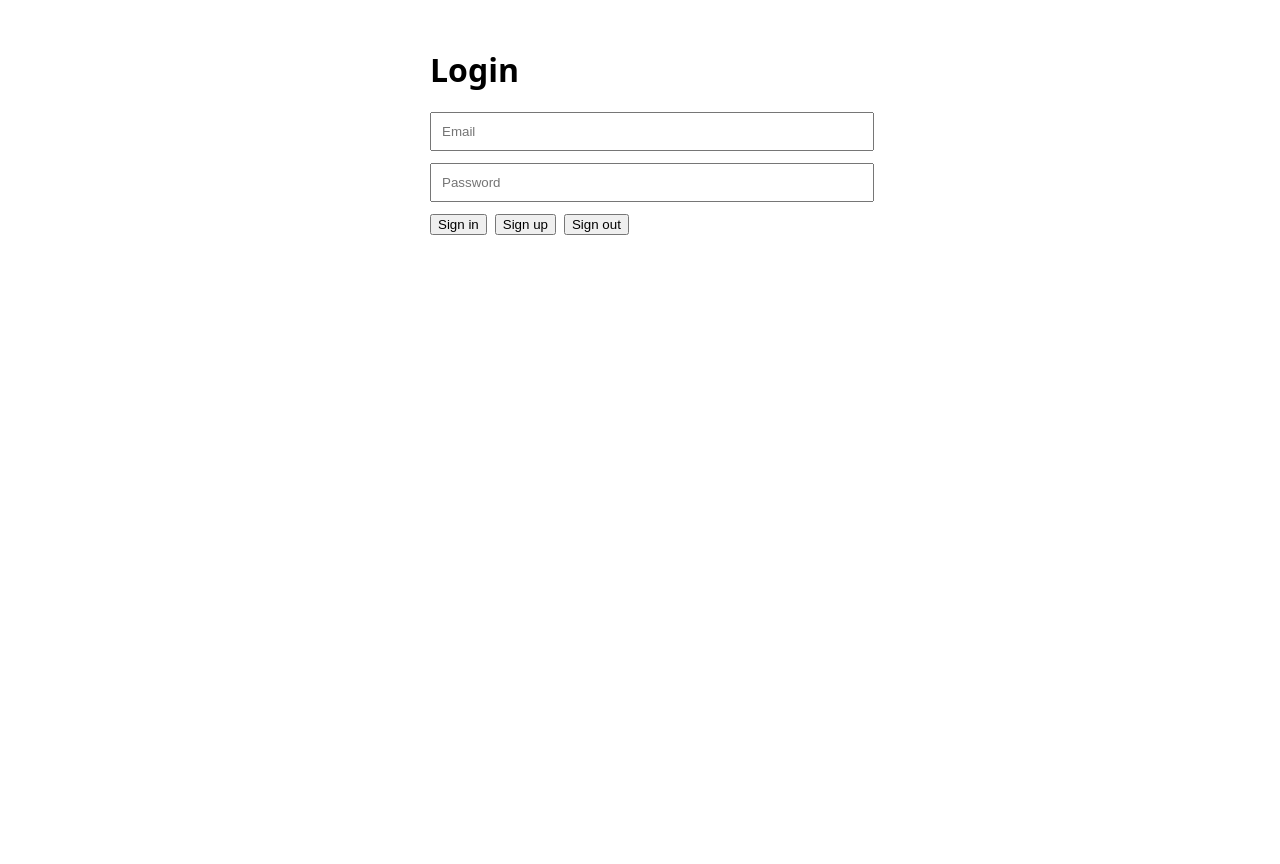
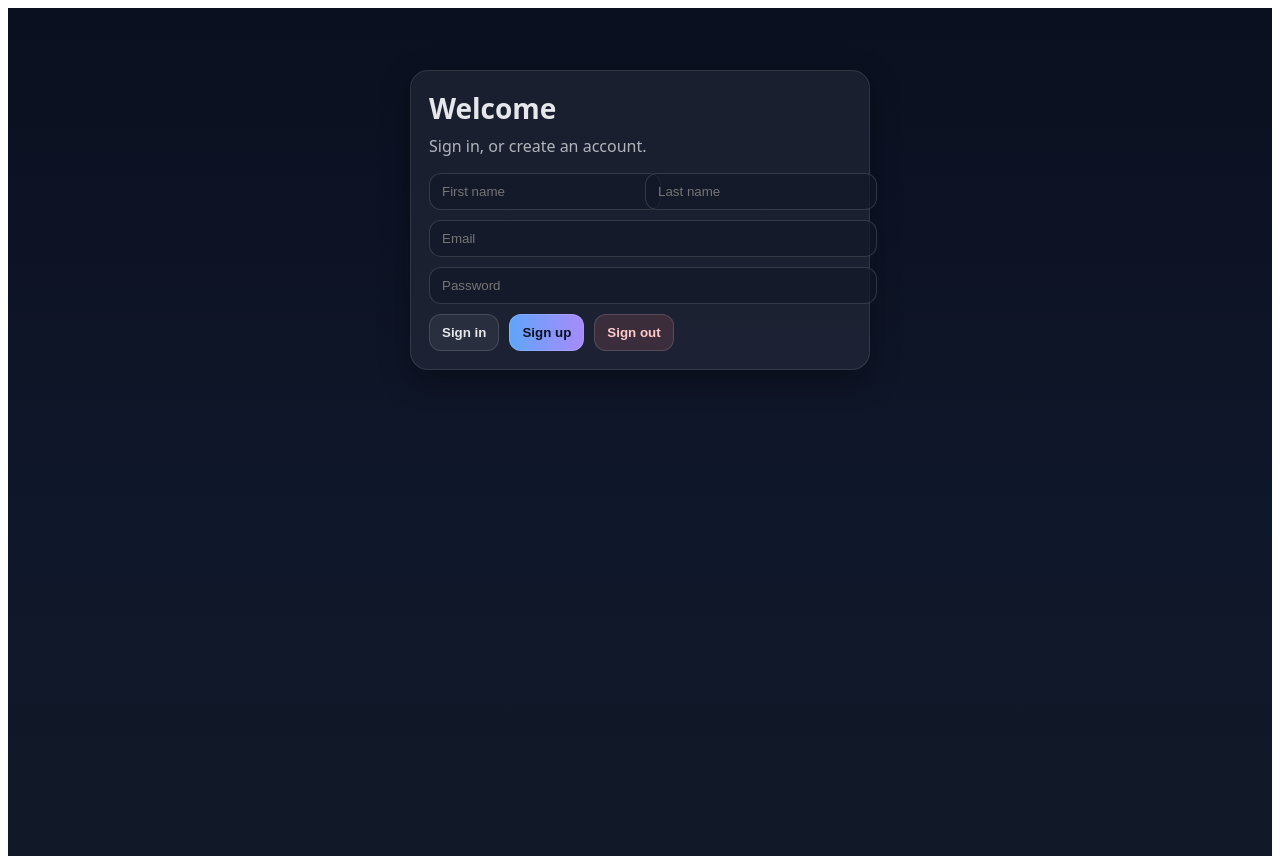
Before and after one commit to fspiranec/webapp, a Next.js app: page /login in a window 1280 px wide. Before the commit the page ends 800 px from the top, so only its background shows below. Built offline with nearby package versions, Linux system fonts and the light colour scheme.

Commit message:
Update page.tsx

```diff
--- a/app/login/page.tsx
+++ b/app/login/page.tsx
@@ -4,23 +4,23 @@ import { useState } from "react";
 import { getSupabaseBrowserClient } from "@/lib/supabase";
 
 export default function LoginPage() {
+  const [firstName, setFirstName] = useState("");
+  const [lastName, setLastName] = useState("");
   const [email, setEmail] = useState("");
   const [password, setPassword] = useState("");
   const [status, setStatus] = useState("");
 
-  async function ensureProfile() {
+  async function upsertProfile(fullName?: string) {
     const supabase = getSupabaseBrowserClient();
     if (!supabase) return;
 
-    const { data, error } = await supabase.auth.getUser();
-    const user = data.user;
+    const { data: sess } = await supabase.auth.getSession();
+    const user = sess.session?.user;
+    if (!user) return;
 
-    if (error || !user) return;
-
-    // create if missing
     await supabase.from("profiles").upsert({
       id: user.id,
-      full_name: null,
+      full_name: fullName ?? null,
       avatar_url: null,
     });
   }
@@ -29,6 +29,13 @@ export default function LoginPage() {
     setStatus("Signing up...");
     const supabase = getSupabaseBrowserClient();
     if (!supabase) return;
+
+    const fn = firstName.trim();
+    const ln = lastName.trim();
+    if (!fn || !ln) {
+      setStatus("❌ Please enter first and last name");
+      return;
+    }
 
     const { data, error } = await supabase.auth.signUp({
       email,
@@ -40,15 +47,15 @@ export default function LoginPage() {
       return;
     }
 
-    // If email confirmation is OFF, user is already logged in here
+    // If email confirmation is OFF -> immediate session exists
     if (data.session) {
-      await ensureProfile();
+      await upsertProfile(`${fn} ${ln}`);
       window.location.href = "/events";
       return;
     }
 
-    // If email confirmation is ON, you must confirm email first
-    setStatus("✅ Signed up! Check your email to confirm, then sign in.");
+    // If confirmation ON, user must confirm then sign in
+    setStatus("✅ Signed up! Confirm email, then sign in.");
   }
 
   async function signIn() {
@@ -56,17 +63,14 @@ export default function LoginPage() {
     const supabase = getSupabaseBrowserClient();
     if (!supabase) return;
 
-    const { error } = await supabase.auth.signInWithPassword({
-      email,
-      password,
-    });
-
+    const { error } = await supabase.auth.signInWithPassword({ email, password });
     if (error) {
       setStatus(`❌ ${error.message}`);
       return;
     }
 
-    await ensureProfile();
+    // If profile exists, keep it. If missing, create empty.
+    await upsertProfile();
     window.location.href = "/events";
   }
 
@@ -80,14 +84,49 @@ export default function LoginPage() {
   }
 
   return (
-    <div style={{ maxWidth: 420, margin: "48px auto", fontFamily: "system-ui" }}>
-      <h1>Login</h1>
+    <div
+      style={{
+        minHeight: "100vh",
+        background: "linear-gradient(180deg, #0b1020 0%, #0f172a 60%, #111827 100%)",
+        padding: 24,
+      }}
+    >
+      <div style={{ maxWidth: 460, margin: "38px auto", fontFamily: "system-ui", color: "#e5e7eb" }}>
+        <div
+          style={{
+            borderRadius: 18,
+            padding: 18,
+            background: "rgba(255,255,255,0.06)",
+            border: "1px solid rgba(255,255,255,0.10)",
+            boxShadow: "0 10px 30px rgba(0,0,0,0.35)",
+          }}
+        >
+          <h1 style={{ margin: 0, fontSize: 28 }}>Welcome</h1>
+          <p style={{ marginTop: 8, color: "rgba(229,231,235,0.75)" }}>
+            Sign in, or create an account.
+          </p>
+
+          <div style={{ display: "grid", gap: 10, marginTop: 14 }}>
+            <div style={{ display: "grid", gridTemplateColumns: "1fr 1fr", gap: 10 }}>
+              <input
+                placeholder="First name"
+                value={firstName}
+                onChange={(e) => setFirstName(e.target.value)}
+                style={inputStyle}
+              />
+              <input
+                placeholder="Last name"
+                value={lastName}
+                onChange={(e) => setLastName(e.target.value)}
+                style={inputStyle}
+              />
+            </div>
 
             <input
               placeholder="Email"
               value={email}
               onChange={(e) => setEmail(e.target.value)}
-        style={{ width: "100%", padding: 10, marginBottom: 12 }}
+              style={inputStyle}
             />
 
             <input
@@ -95,16 +134,69 @@ export default function LoginPage() {
               type="password"
               value={password}
               onChange={(e) => setPassword(e.target.value)}
-        style={{ width: "100%", padding: 10, marginBottom: 12 }}
+              style={inputStyle}
             />
 
-      <div style={{ display: "flex", gap: 8 }}>
-        <button onClick={signIn}>Sign in</button>
-        <button onClick={signUp}>Sign up</button>
-        <button onClick={signOut}>Sign out</button>
+            <div style={{ display: "flex", gap: 10, flexWrap: "wrap" }}>
+              <button onClick={signIn} style={btnGhost}>Sign in</button>
+              <button onClick={signUp} style={btnPrimary}>Sign up</button>
+              <button onClick={signOut} style={btnDanger}>Sign out</button>
             </div>
 
-      <p style={{ marginTop: 16 }}>{status}</p>
+            {status && (
+              <div style={{
+                padding: 12,
+                borderRadius: 12,
+                background: "rgba(255,255,255,0.06)",
+                border: "1px solid rgba(255,255,255,0.12)",
+                color: status.startsWith("✅") ? "#86efac" : "#fca5a5",
+              }}>
+                {status}
+              </div>
+            )}
+          </div>
+        </div>
+      </div>
     </div>
   );
 }
+
+const inputStyle: React.CSSProperties = {
+  width: "100%",
+  padding: "10px 12px",
+  borderRadius: 12,
+  border: "1px solid rgba(255,255,255,0.14)",
+  background: "rgba(17,24,39,0.65)",
+  color: "#e5e7eb",
+  outline: "none",
+};
+
+const btnPrimary: React.CSSProperties = {
+  padding: "10px 12px",
+  borderRadius: 12,
+  border: "1px solid rgba(255,255,255,0.14)",
+  background: "linear-gradient(90deg,#60a5fa,#a78bfa)",
+  color: "#0b1020",
+  fontWeight: 900,
+  cursor: "pointer",
+};
+
+const btnGhost: React.CSSProperties = {
+  padding: "10px 12px",
+  borderRadius: 12,
+  border: "1px solid rgba(255,255,255,0.14)",
+  background: "rgba(255,255,255,0.06)",
+  color: "#e5e7eb",
+  fontWeight: 900,
+  cursor: "pointer",
+};
+
+const btnDanger: React.CSSProperties = {
+  padding: "10px 12px",
+  borderRadius: 12,
+  border: "1px solid rgba(255,255,255,0.14)",
+  background: "rgba(248,113,113,0.15)",
+  color: "#fecaca",
+  fontWeight: 900,
+  cursor: "pointer",
+};
```
Lines whose indentation alone changed are shown as unchanged.
